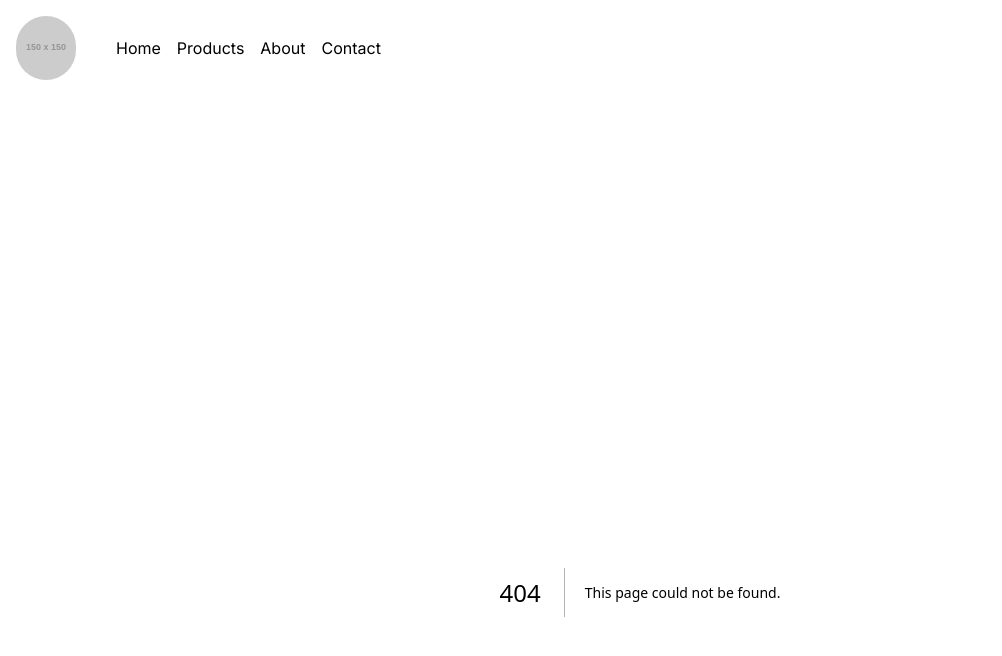
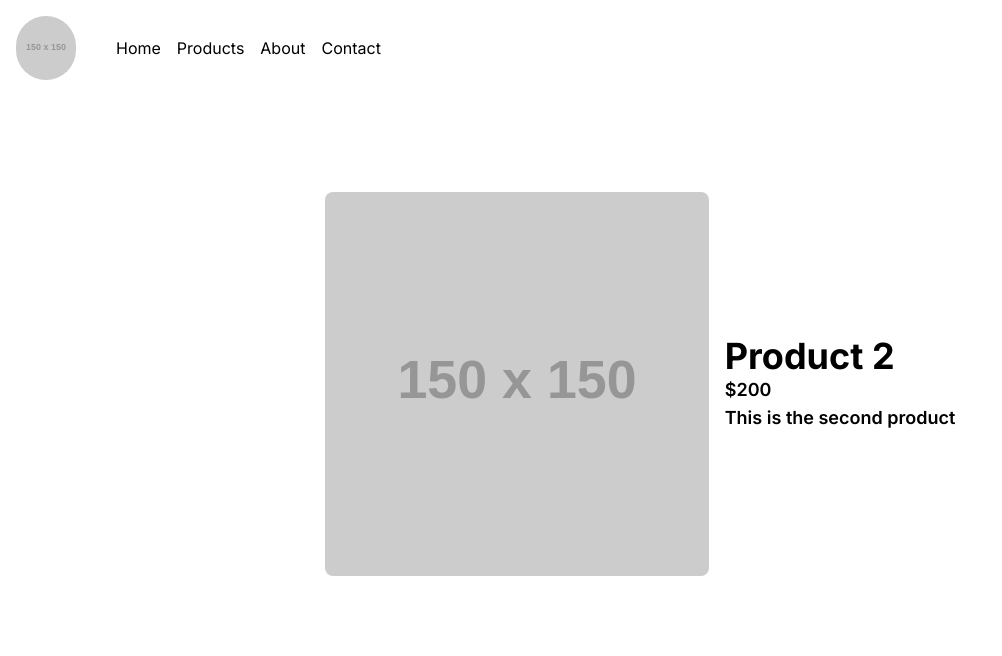
Before and after one commit to vcastro-dev/corg-imports, a Next.js app: page /products/1 in a window 1280 px wide. Before the commit this address had no page. Shown: the top 656 px of the page, without its empty margins (0-1002 px from the left). Built offline with nearby package versions, Linux system fonts and the light colour scheme.

Commit message:
feat: criando página de descrição de produto

```diff
--- /dev/null
+++ b/app/products/[productId]/page.tsx
@@ -0,0 +1,20 @@
+import { ProductDescription } from "@/src/components/pages/ProductDescription";
+import { Products } from "@/src/data/Products";
+
+type Params = {
+  productId: string;
+};
+
+export default function Page({ params }: { params: Params }) {
+  const { productId } = params;
+  const product = Products[Number(productId)];
+
+  return (
+    <ProductDescription
+      product={{
+        ...product,
+        id: Number(productId),
+      }}
+    />
+  );
+}
--- a/src/components/pages/GalleryProducts/CardProduct.tsx
+++ b/src/components/pages/GalleryProducts/CardProduct.tsx
@@ -1,21 +1,25 @@
+import Link from "next/link";
 import { Card } from "../../ui/Card/Card";
 
 type Props = {
   image: string;
   title: string;
   description: string;
+  id: number;
 };
 
-export function CardProduct({ image, title, description }: Props) {
+export function CardProduct({ image, title, description, id }: Props) {
   return (
     <Card>
       <div className="flex flex-col items-center">
         <img src={image} alt={title} className="w-64 h-64 object-cover " />
         <h2 className="text-2xl font-bold">{title}</h2>
         <p className="text-lg text-center">{description}</p>
-        <button className="bg-blue-500 text-white rounded-lg p-2 mt-2">
-          Ver descrição
-        </button>
+        <Link href={`/products/${id}`} passHref>
+          <button className="bg-blue-500 text-white rounded-lg p-2 mt-2">
+            Ver descrição
+          </button>
+        </Link>
       </div>
     </Card>
   );
--- a/src/components/pages/GalleryProducts/GalleryProducts.tsx
+++ b/src/components/pages/GalleryProducts/GalleryProducts.tsx
@@ -10,6 +10,7 @@ export function GalleryProducts() {
           image={product.image}
           title={product.description}
           description={product.description}
+          id={product.id}
         />
       ))}
     </div>
--- /dev/null
+++ b/src/components/pages/ProductDescription.tsx
@@ -0,0 +1,24 @@
+import { Product } from "@/src/types/Product";
+
+type Props = {
+  product: Product;
+};
+
+export function ProductDescription({ product }: Props) {
+  return (
+    <div className="flex items-center gap-4">
+      <div>
+        <img
+          src={product.image}
+          alt={product.name}
+          className="w-96 h-96 object-cover rounded-lg"
+        />
+      </div>
+      <div>
+        <h1 className="text-4xl font-bold">{product.name}</h1>
+        <p className="text-lg font-semibold">${product.price}</p>
+        <p className="text-lg font-semibold">{product.description}</p>
+      </div>
+    </div>
+  );
+}
```
